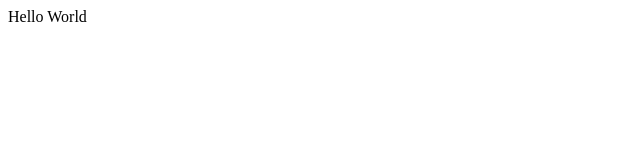
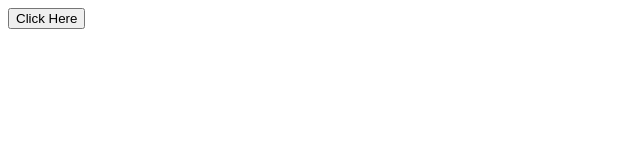
Before and after one commit to nymul-islam-moon/react-anisul-islam, a React (Create React App) app: page / in a window 1280 px wide. Shown: the top 160 px of the page, without its empty margins (0-640 px from the left). Built offline with nearby package versions, Linux system fonts and the light colour scheme.

Commit message:
Class 22
On click Button checked

```diff
--- a/src/EVENT_HANDLER_CLASS/index.js
+++ b/src/EVENT_HANDLER_CLASS/index.js
@@ -1,10 +1,20 @@
 import React, { Component } from "react";
 
 export default class EVENT_HANDLER_CLASS extends Component {
+
+    /**
+     * All Methods are implemented here before render
+     * @returns {JSX.Element}
+     */
+
+    handleClick = () => {
+        alert('Button Clicked')
+    }
+
     render() {
         return (
             <div>
-                Hello World
+                <button onClick={this.handleClick}> Click Here </button>
             </div>
         )
     }
```
